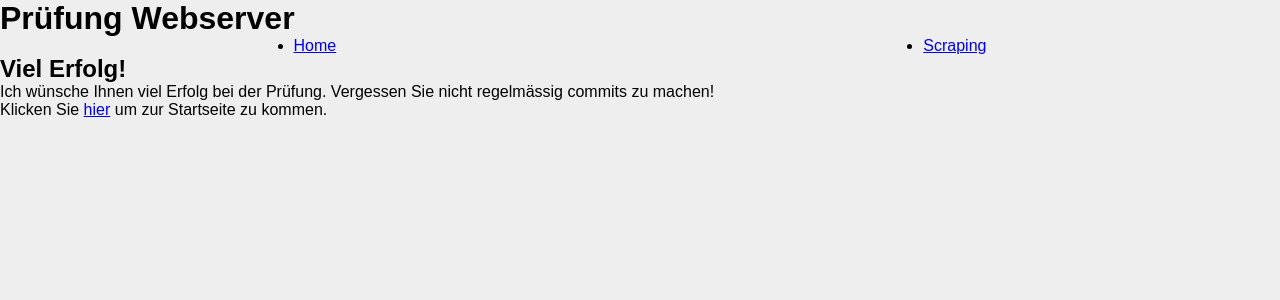
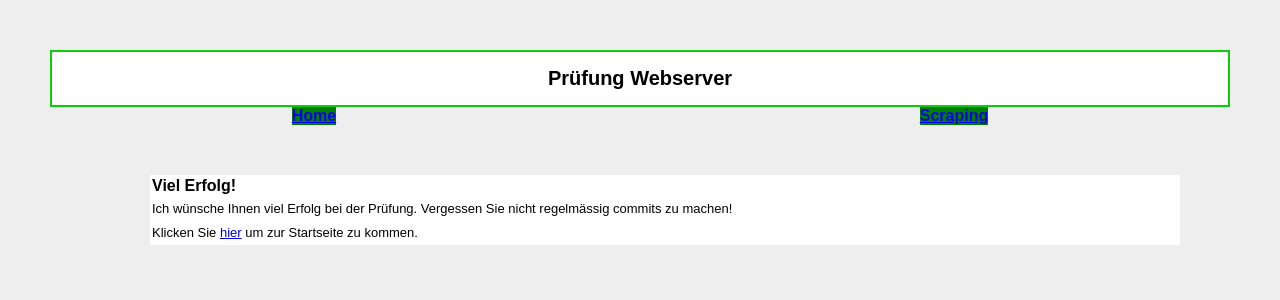
Before and after one commit to cedricgeissmann/pruefung-webserver-1mz, a Flask app: page / in a window 1280 px wide. Shown: the top 300 px of the page. Run offline with Flask 2, Linux system fonts and the light colour scheme.

Commit message:
Aufgabe 2

```diff
--- a/static/main.css
+++ b/static/main.css
@@ -15,3 +15,53 @@ body {
 
 /* Implementieren Sie Ihre Änderungen hier. Lassen Sie den Code oben so wie er
 * ist!!! */
+
+h1 {
+    color: rgb(0, 0, 0);
+    background-color: rgb(255, 255, 255);
+    border: 2px solid;
+    margin-top: 50px;
+    margin-left: 50px;
+    margin-right: 50px;
+    padding: 15px;
+    text-align: center;
+    font-size: 20px;
+    font-weight: 600;
+    border-color: rgb(12, 204, 12);
+
+}
+
+
+
+h2 {
+    font-size: medium;
+    margin-left: 150px;
+    margin-top: 50px;
+    border: 2px solid;
+    margin-right: 100px;
+    border-color: rgb(255, 255, 255);
+    background-color: rgb(255, 255, 255);
+}
+
+p {
+    font-size: small;
+    margin-left: 150px;
+    margin-top: 0px;
+    border: 2px solid;
+    margin-right: 100px;
+    border-color: rgb(255, 255, 255);
+    background-color: rgb(255, 255, 255);
+    line-height: 20px;
+
+}
+.nav-item {
+    list-style: none;
+    background-color: green;
+    font-weight: bold;
+    text-decoration: none;
+    color: rgb(255, 255, 255);
+}
+
+.navbar{
+    text-decoration: none;
+}
```
